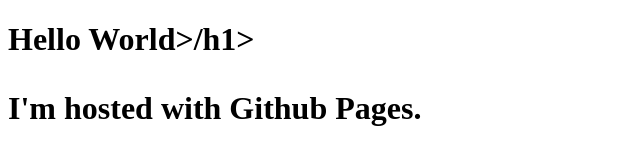
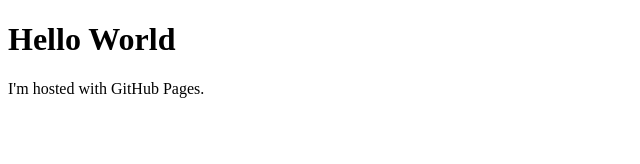
Before and after one commit to jackcodej/jackcodej.github.io, a plain HTML site: page index.html in a window 1280 px wide. Shown: the whole page, without its empty margins (0-640 px from the left). Drawn offline with Linux system fonts and the light colour scheme.

Commit message:
Update index.html

```diff
--- a/index.html
+++ b/index.html
@@ -1,7 +1,7 @@
 <!DOCTYPE html>
 <html>
 <body>
-<h1>Hello World>/h1>
-<p>I'm hosted with Github Pages. </p>
+<h1>Hello World</h1>
+<p>I'm hosted with GitHub Pages.</p>
 </body>
 </html>
```
